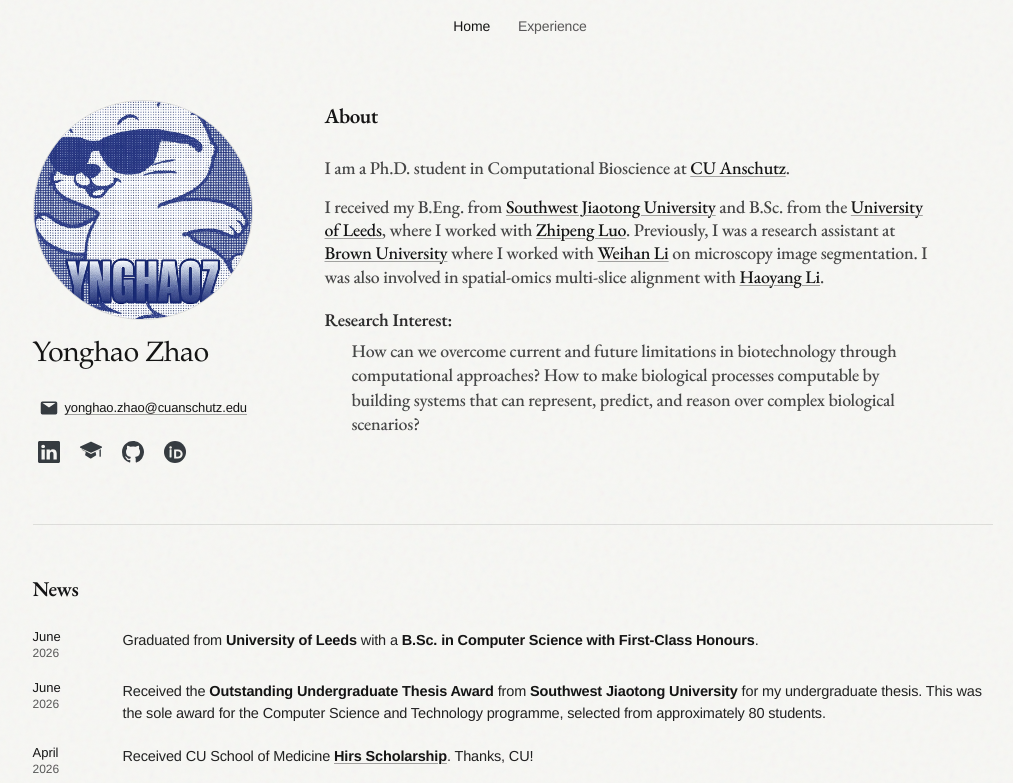
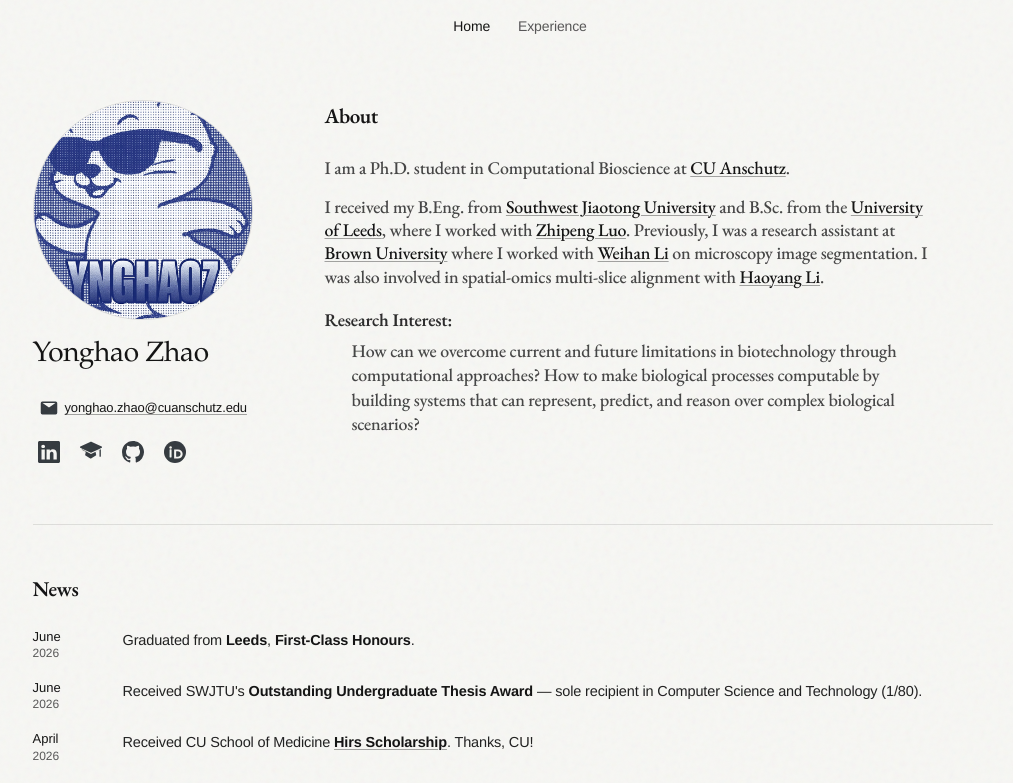
Before and after one commit to YonghaoZhao722/yonghaoz.com, a React (Vite) app: page / in a window 1280 px wide. Shown: the top 783 px of the page, without its empty margins (120-1133 px from the left). Built offline with nearby package versions, Linux system fonts and the light colour scheme; a web font is replaced by a local one.

Commit message:
Shorten graduation news

```diff
--- a/src/App.jsx
+++ b/src/App.jsx
@@ -395,16 +395,12 @@ function NewsItem({ item }) {
           ) : null}
           {item.type === 'leeds-degree' ? (
             <>
-              Graduated from <strong>University of Leeds</strong> with a{' '}
-              <strong>B.Sc. in Computer Science with First-Class Honours</strong>.
+              Graduated from <strong>Leeds</strong>, <strong>First-Class Honours</strong>.
             </>
           ) : null}
           {item.type === 'thesis-award' ? (
             <>
-              Received the <strong>Outstanding Undergraduate Thesis Award</strong> from{' '}
-              <strong>Southwest Jiaotong University</strong> for my undergraduate thesis.
-              This was the sole award for the Computer Science and Technology programme,
-              selected from approximately 80 students.
+              Received SWJTU's <strong>Outstanding Undergraduate Thesis Award</strong> — sole recipient in Computer Science and Technology (1/80).
             </>
           ) : null}
         </p>
```
Also changed, not shown: 1 other file (tests, documents, lock files or other folders).
